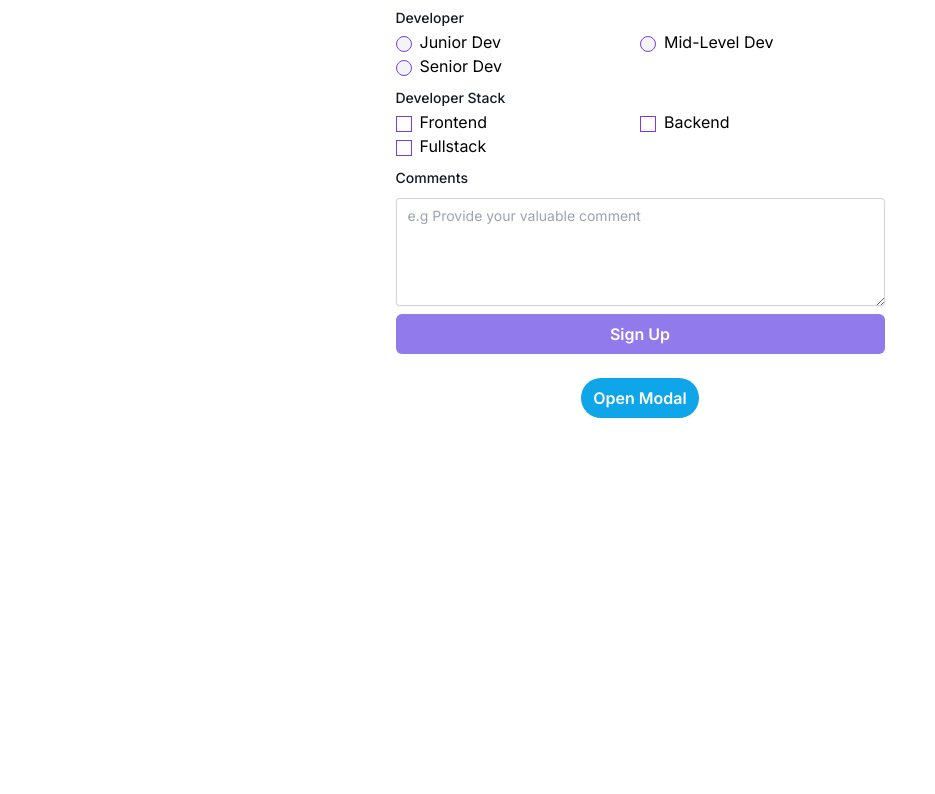
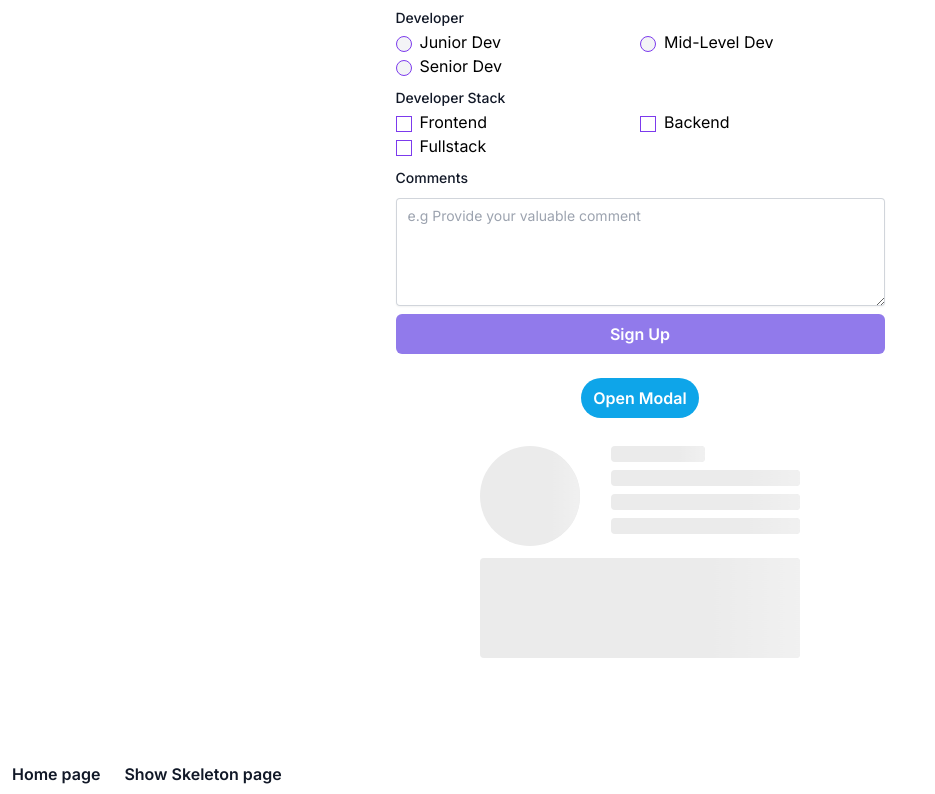
Before and after one commit to mdahtotul/next13_typescript_basic_components, a Next.js app: page / in a window 1280 px wide. Shown: the part 422-1216 px from the top of the page, without its empty margins (0-935 px from the left). Before the commit the page ends 936 px from the top, so only its background shows below. Built offline with nearby package versions, Linux system fonts and the light colour scheme.

Commit message:
skeleton loading working

```diff
--- a/app/components/Modals/ConfirmModal.tsx
+++ b/app/components/Modals/ConfirmModal.tsx
@@ -23,8 +23,6 @@ const ConfirmModal: FC<ConfirmModalProps> = ({
   onClose,
   executeFunction,
 }) => {
-  console.log("🚀 ~ file: ConfirmModal.tsx:25 ~ isLoading:", isLoading);
-
   return (
     <Modal isOpen={isOpen} onClose={onClose}>
       <div className="sm:flex sm:items-start">
--- a/app/components/Modals/LoadingModal.tsx
+++ b/app/components/Modals/LoadingModal.tsx
@@ -3,12 +3,7 @@
 import { Dialog, Transition } from "@headlessui/react";
 import { Fragment } from "react";
 
-interface LoadingModalProps {
-  isOpen?: boolean;
-  onClose: () => void;
-}
-
-const LoadingModal = () => {
+const LoadingModal = ({ children }: { children: React.ReactNode }) => {
   return (
     <Transition.Root show as={Fragment}>
       <Dialog as="div" className="relative z-10" onClose={() => {}}>
@@ -26,7 +21,7 @@ const LoadingModal = () => {
 
         <div className="fixed inset-0 z-10 overflow-y-auto">
           <div className="flex items-center justify-center min-h-full p-4 text-center">
-            <Dialog.Panel>Loading...</Dialog.Panel>
+            <Dialog.Panel>{children}</Dialog.Panel>
           </div>
         </div>
       </Dialog>
--- /dev/null
+++ b/app/components/Navbar.tsx
@@ -0,0 +1,30 @@
+"use client";
+
+import { useRouter } from "next/navigation";
+import Button from "./Button";
+
+const Navbar = () => {
+  const router = useRouter();
+  return (
+    <nav className="flex ">
+      <Button
+        onClick={() => router.push("/")}
+        type="button"
+        secondary
+        tooltip="/"
+      >
+        Home page
+      </Button>
+      <Button
+        onClick={() => router.push("/show-skeleton")}
+        type="button"
+        secondary
+        tooltip="/show-skeleton"
+      >
+        Show Skeleton page
+      </Button>
+    </nav>
+  );
+};
+
+export default Navbar;
--- /dev/null
+++ b/app/components/Skeletons/CardSkeleton.tsx
@@ -0,0 +1,28 @@
+"use client";
+
+import Skeleton, { SkeletonTheme } from "react-loading-skeleton";
+
+const CardSkeleton = () => {
+  return (
+    <div>
+      <SkeletonTheme
+      // baseColor="#202020" highlightColor="#444"
+      >
+        <div className="w-80">
+          <div className="grid grid-cols-3">
+            <Skeleton height={100} width={100} circle={true} />
+            <div className="ml-6 col-span-2">
+              <Skeleton count={0.5} />
+              <Skeleton count={3} />
+            </div>
+          </div>
+          <div className="mt-2">
+            <Skeleton height={100} count={1} />
+          </div>
+        </div>
+      </SkeletonTheme>
+    </div>
+  );
+};
+
+export default CardSkeleton;
--- a/app/layout.tsx
+++ b/app/layout.tsx
@@ -1,10 +1,12 @@
 import { Inter } from "next/font/google";
+import "react-loading-skeleton/dist/skeleton.css";
+import Navbar from "./components/Navbar";
 import "./globals.css";
 
 const inter = Inter({ subsets: ["latin"] });
 
 export const metadata = {
-  title: "Create Next App",
+  title: "Tailwindcss, typescript, and Next.js 13 basic components",
   description: "Generated by create next app",
 };
 
@@ -17,6 +19,7 @@ export default function RootLayout({
     <html lang="en">
       <body className={inter.className} suppressHydrationWarning={true}>
         {children}
+        <Navbar />
       </body>
     </html>
   );
--- /dev/null
+++ b/app/loading.tsx
@@ -0,0 +1,14 @@
+import LoadingModal from "./components/Modals/LoadingModal";
+import CardSkeleton from "./components/Skeletons/CardSkeleton";
+
+const RootLoading = () => {
+  return (
+    <div>
+      <LoadingModal>
+        <CardSkeleton />
+      </LoadingModal>
+    </div>
+  );
+};
+
+export default RootLoading;
--- a/app/page.tsx
+++ b/app/page.tsx
@@ -1,5 +1,7 @@
 import AuthForm from "./CustomForm";
+import Button from "./components/Button";
 import ShowModal from "./components/Modals/ShowModal";
+import CardSkeleton from "./components/Skeletons/CardSkeleton";
 
 export default function Home() {
   return (
@@ -10,6 +12,8 @@ export default function Home() {
       <AuthForm />
       <br />
       <ShowModal />
+      <br />
+      <CardSkeleton />
     </main>
   );
 }
--- /dev/null
+++ b/app/show-skeleton/layout.tsx
@@ -0,0 +1,9 @@
+export default async function ShowSkeletonLayout({
+  children,
+}: {
+  children: React.ReactNode;
+}) {
+  return (
+    <section>{children}</section>
+  );
+}
--- /dev/null
+++ b/app/show-skeleton/loading.tsx
@@ -0,0 +1,16 @@
+import LoadingModal from "../components/Modals/LoadingModal";
+import CardSkeleton from "../components/Skeletons/CardSkeleton";
+
+const ShowSkeletonLoading = () => {
+  return (
+    <LoadingModal>
+      <div className="grid grid-cols-1 md:grid-cols-2 lg:grid-cols-3">
+        {[...Array(6)].map((_, i) => (
+          <CardSkeleton key={i} />
+        ))}
+      </div>
+    </LoadingModal>
+  );
+};
+
+export default ShowSkeletonLoading;
--- /dev/null
+++ b/app/show-skeleton/page.tsx
@@ -0,0 +1,9 @@
+export default function ShowSkeleton() {
+  return (
+    <main className="flex min-h-screen flex-col items-center justify-around p-24">
+      <h1 className="text-2xl md:text-3xl lg:text-4xl text-violet-600 underline">
+        Some basic components using tailwind, typescript, next13{" "}
+      </h1>
+    </main>
+  );
+}
```
